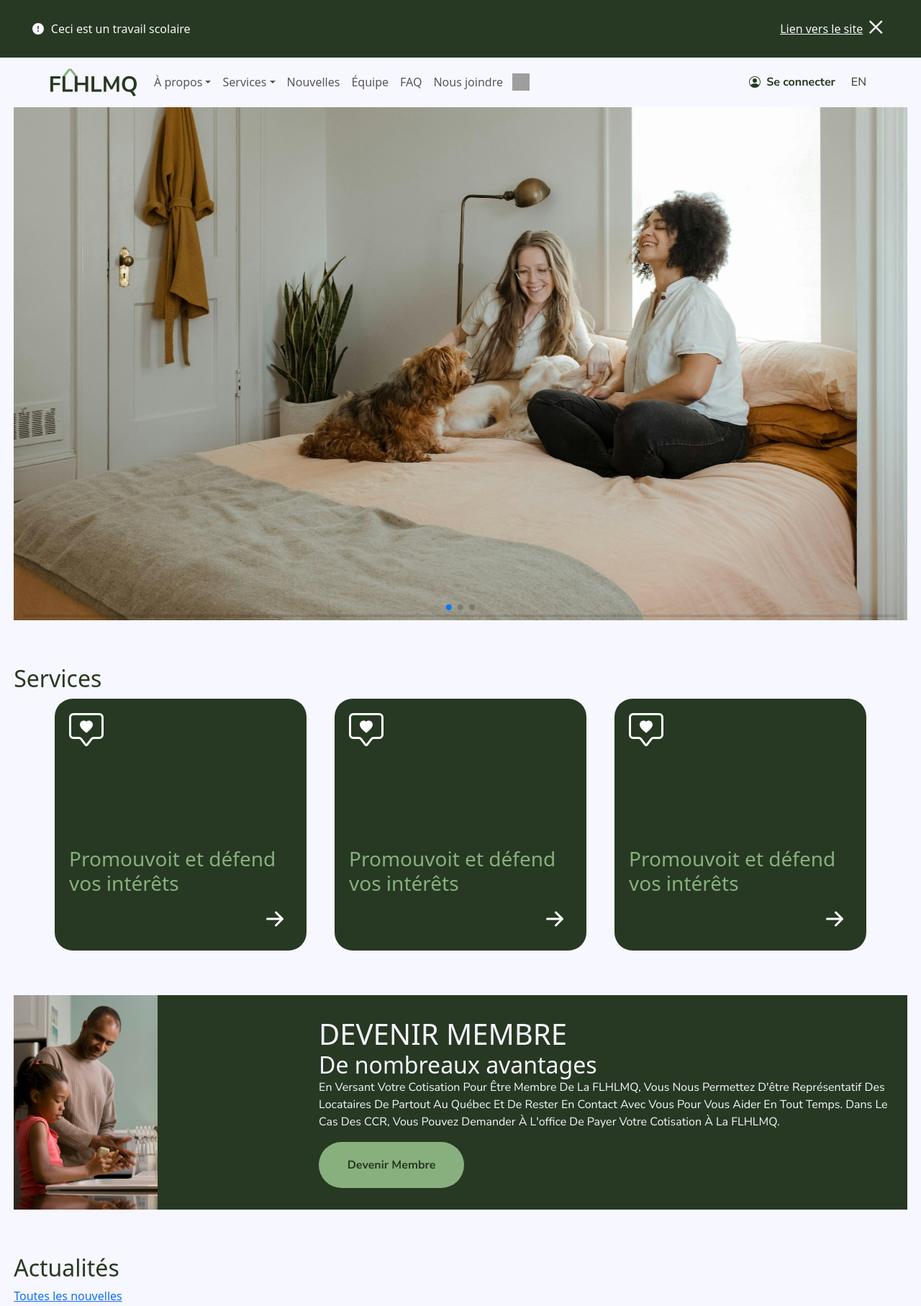
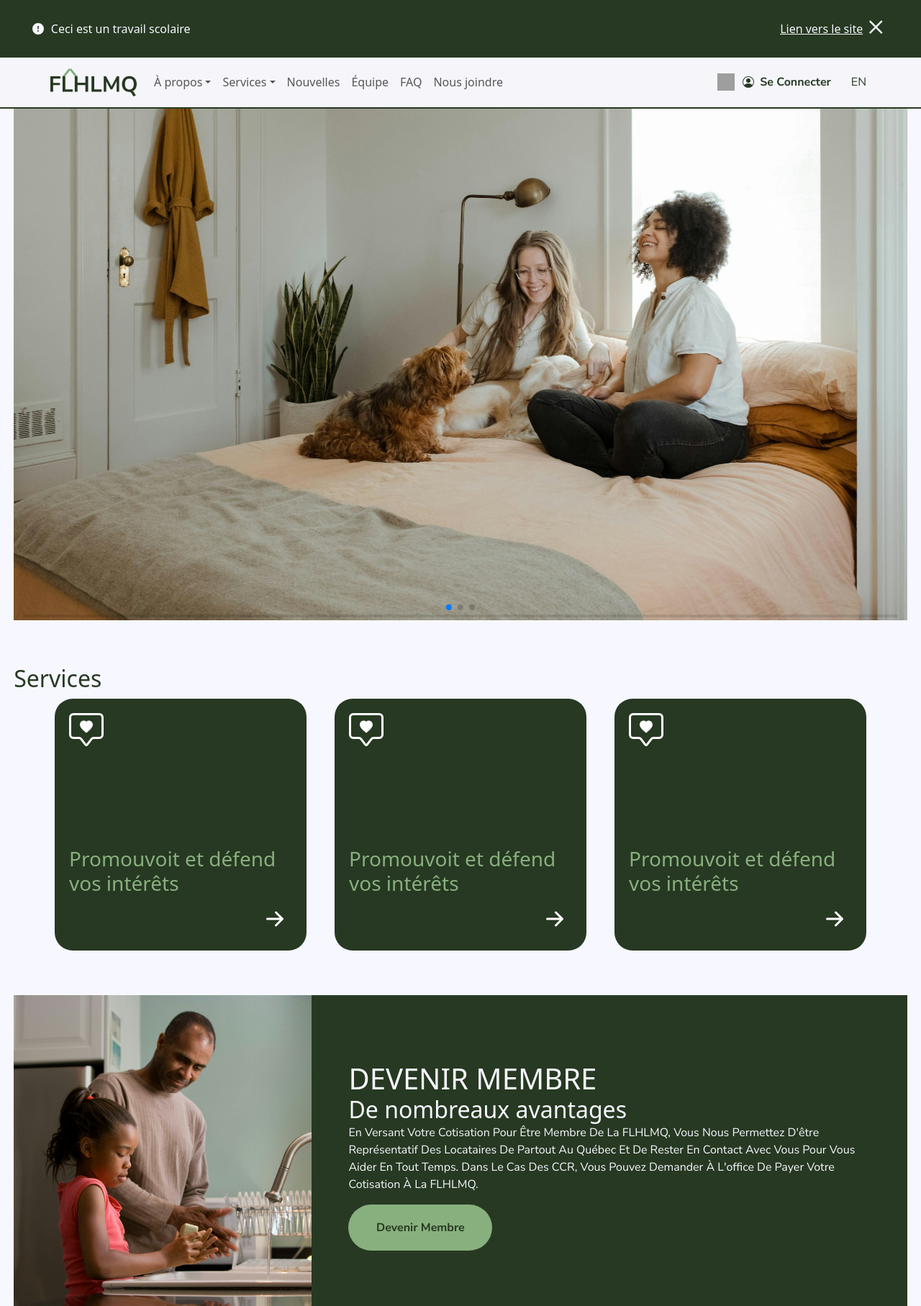
Before and after one commit to rprethi/federation-des-locataires-mammouths-poilues, a PHP site: page / in a window 1280 px wide. Shown: the top 1815 px of the page at 72% size. Run offline with PHP 8.4, Linux system fonts and the light colour scheme; grey boxes are pictures that could not be loaded.

Commit message:
Changement nav couleurs

```diff
--- a/index.html
+++ b/index.html
@@ -75,6 +75,9 @@
                   <a href="#" class="nav-link">Nous joindre</a>
                 </li>
               </ul>
+            </div>
+
+            <div class="d-flex">
               <div class="nav__search">
                 <form role="search" method="get" class="search-form" action="">
                   <label>
@@ -84,16 +87,16 @@
                   </label>
                 </form>
               </div>
-            </div>
-            <div class="d-flex">
               <span class="nav-connection me-3 d-flex align-items-center">
-                <svg xmlns="http://www.w3.org/2000/svg" width="16" height="16" fill="currentColor"
+                <button class="btn-langue d-flex align-items-center me-0">
+                  <svg xmlns="http://www.w3.org/2000/svg" width="16" height="16" fill="currentColor"
                   class="bi bi-person-circle" viewBox="0 0 16 16">
                   <path d="M11 6a3 3 0 1 1-6 0 3 3 0 0 1 6 0" />
                   <path fill-rule="evenodd"
                     d="M0 8a8 8 0 1 1 16 0A8 8 0 0 1 0 8m8-7a7 7 0 0 0-5.468 11.37C3.242 11.226 4.805 10 8 10s4.757 1.225 5.468 2.37A7 7 0 0 0 8 1" />
                 </svg>
                 <a class="ms-2" href="#">Se connecter</a>
+                </button>
               </span>
               <button class="btn-langue me-5">EN</button>
             </div>
@@ -194,7 +197,7 @@
             temps. Dans le cas des CCR, vous pouvez demander à l'office de
             payer votre cotisation à la FLHLMQ.
           </p>
-          <button class="btn-filled">Devenir membre</button>
+          <button class="btn-filled"><span>Devenir membre</span></button>
         </div>
       </div>
     </section>
--- a/main.js
+++ b/main.js
@@ -1,9 +1,11 @@
 
 document.querySelector('.banner__close').addEventListener('click', function() {
     let banner = document.querySelector('.nav__banniere')
-    let nav = document.querySelector('nav')
+    let nav = document.querySelector('nav');
+    let main = document.querySelector('main');
     banner.style.transform = 'translateY(-100%)';
     nav.style.top = '0';
+    main.style.top = '-80px';
     setTimeout(function() {
         banner.style.display = 'none';
         document.body.classList.add('banner-hidden');
--- a/partials-scss/_accueilMembre.scss
+++ b/partials-scss/_accueilMembre.scss
@@ -28,6 +28,7 @@
         }
 
         &__item-texte {
+            padding: 10px;
             display: flex;
             margin: 30px 10px;
             flex-direction: column;
@@ -41,7 +42,7 @@
         }
     }
 
-    @media screen and (min-width: formatecran.$version-ordinateur) {
+    @media screen and (min-width: formatecran.$version-tablette) {
         .membre {
             width: 100%;
             display: grid;
--- a/partials-scss/_accueilServices.scss
+++ b/partials-scss/_accueilServices.scss
@@ -26,11 +26,13 @@
             grid-template-rows: 2fr 1fr;
             padding: 20px;
             box-sizing: border-box;
-            transition: background-color, color, box-shadow  0.5s;
+            transition: background-color, color, box-shadow,  0.25s;
             &:hover {
                 background-color: couleurs.$vertAmande;
                 color: couleurs.$vertAlgue;
                 box-shadow: 5px 5px 10px 5px rgba(29, 59, 9, 0.5);
+                transform: scale(1.005) translateY(1%);
+
             }
 
             &-top {
--- a/partials-scss/_main.scss
+++ b/partials-scss/_main.scss
@@ -5,6 +5,8 @@
 
 #accueil {
     width: 100%;
+    position: relative;
+    top: 0;
     section {
         margin: 5% 0;
     }
--- a/partials-scss/mixins/_couleurs.scss
+++ b/partials-scss/mixins/_couleurs.scss
@@ -2,4 +2,5 @@
 $vertAlgue: #273922;
 $vertAmande: #88b07e;
 $argile: #f7f7ff;
+$argileNav: #f5f5fa;
 $baguette: #c4b091;
--- a/style.css
+++ b/style.css
@@ -95,11 +95,22 @@
   min-width: 200px;
   max-width: 250px;
   padding: 20px 10px;
+  font-weight: bold;
+  transition: box-shadow, transform, font-weight, 0.5s;
+}
+.btn-filled:hover {
+  box-shadow: 2px 2px 10px 5px rgba(18, 34, 7, 0.5);
+  transform: scale(1.01) translateY(1%);
+  font-weight: bolder;
 }
 
 .btn-langue {
   background-color: transparent;
   border: none;
+}
+
+nav {
+  border-bottom: 2px solid #273922;
 }
 
 .nav__banniere {
@@ -142,7 +153,7 @@
 }
 
 .navbar {
-  background-color: #f7f7ff;
+  background-color: #f5f5fa;
   color: #273922;
   padding: 10px;
   width: 100%;
@@ -169,6 +180,13 @@
 .navbar .nav-search {
   border: none;
   background-color: transparent;
+}
+.navbar .nav-item {
+  transition: border-bottom, 1s;
+}
+.navbar .nav-item:hover {
+  color: #88b07e;
+  border-bottom: 1px solid #88b07e;
 }
 
 .nav__search {
@@ -221,6 +239,16 @@
   -webkit-appearance: none;
   content: url();
   cursor: pointer;
+}
+
+.dropdown-menu {
+  text-transform: none;
+  border: none;
+  display: none;
+  position: absolute;
+  top: -10px;
+  width: 220px;
+  background-color: #f7f7ff;
 }
 
 .footer {
@@ -393,6 +421,8 @@
 }
 #accueil {
   width: 100%;
+  position: relative;
+  top: 0;
 }
 #accueil section {
   margin: 5% 0;
@@ -419,6 +449,7 @@
   max-width: 200px;
 }
 #accueil .membre__item-texte {
+  padding: 10px;
   display: flex;
   margin: 30px 10px;
   flex-direction: column;
@@ -429,7 +460,7 @@
   margin: 0;
   padding: 0;
 }
-@media screen and (min-width: 1400px) {
+@media screen and (min-width: 768px) {
   #accueil .membre {
     width: 100%;
     display: grid;
@@ -471,12 +502,13 @@
   grid-template-rows: 2fr 1fr;
   padding: 20px;
   box-sizing: border-box;
-  transition: background-color, color, box-shadow 0.5s;
+  transition: background-color, color, box-shadow, 0.25s;
 }
 #accueil .services__item:hover {
   background-color: #88b07e;
   color: #273922;
   box-shadow: 5px 5px 10px 5px rgba(29, 59, 9, 0.5);
+  transform: scale(1.005) translateY(1%);
 }
 #accueil .services__item-top svg {
   width: 3em;
```
Also changed, not shown: partials-scss/_buttons.scss (+10 -0 lines), partials-scss/_header.scss (+25 -4 lines), style.scss (line endings or trailing spaces), 1 other file.
